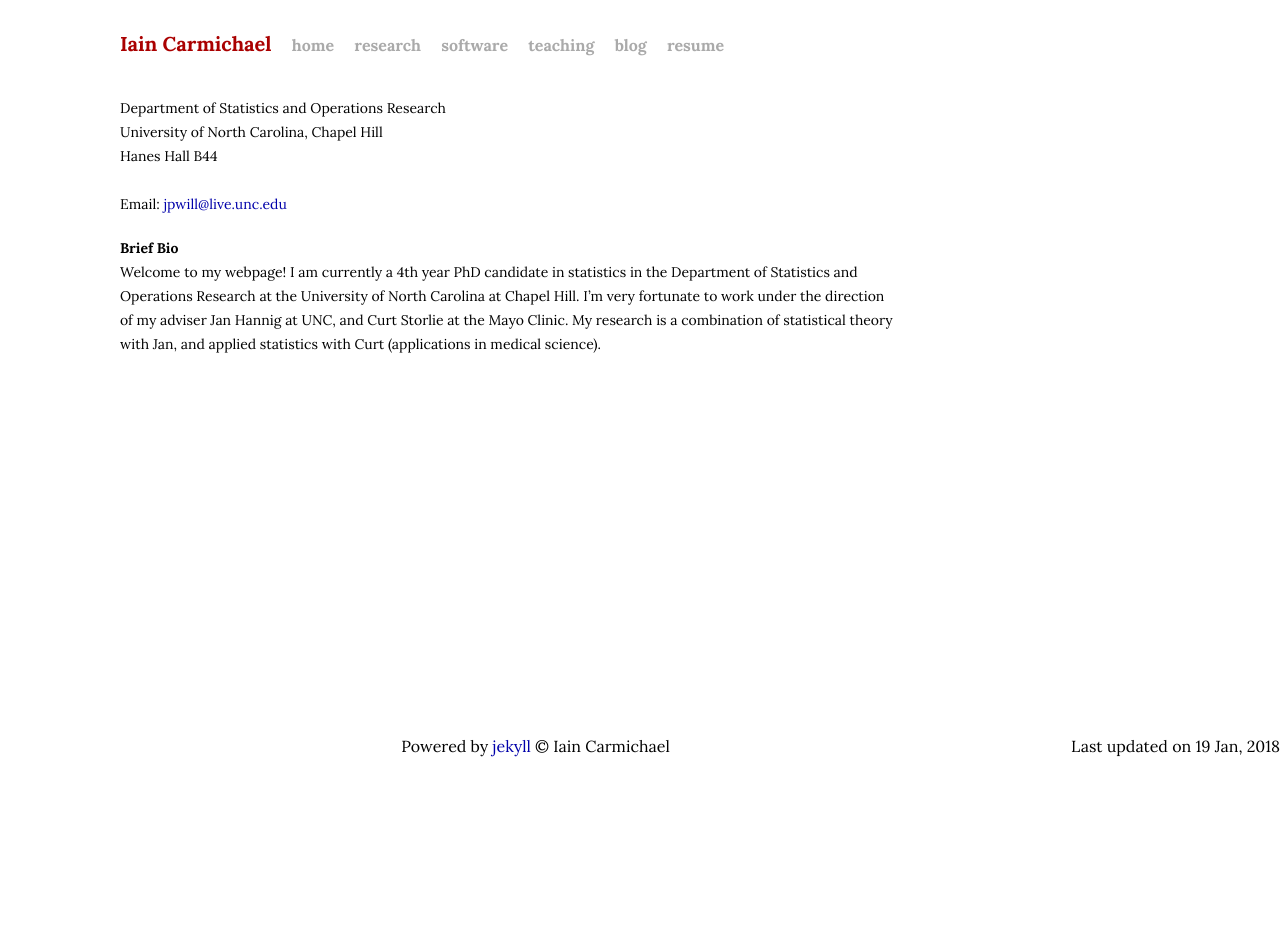
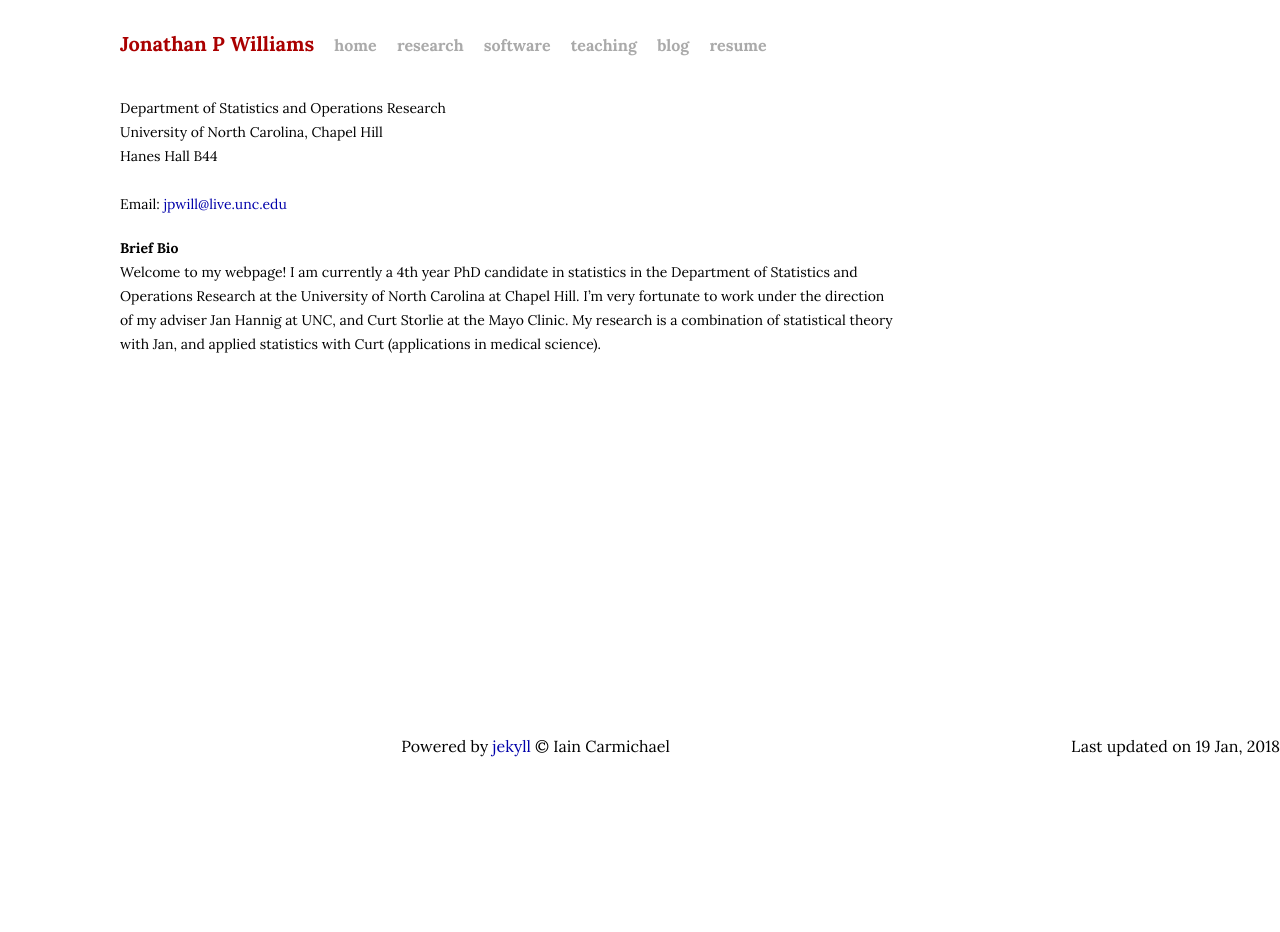
Before and after one commit to jonathanpw/jonathanpw.github.io, a Jekyll site: the page built from index.md, in a window 1280 px wide. Built offline with Jekyll 4.4.1, drawn with Linux system fonts in a browser that asks for light colours.

Commit message:
initialChanges

```diff
--- a/_config.yml
+++ b/_config.yml
@@ -13,11 +13,11 @@
 # you will see them accessed via {{ site.title }}, {{ site.email }}, and so on.
 # You can create any custom variable you would like, and they will be accessible
 # in the templates via {{ site.myvariable }}.
-name: Iain Carmichael
-description: Iain's personal website.
-email: iain@unc.edu
-url: "http://idc9.github.io"
-github_username:  idc9
+name: Jonathan P Williams
+description: Jonathan's personal website.
+email: jpwill@live.unc.edu
+url: "http://jonathanpw.github.io"
+github_username:  jpwill
 
 # Build settings
 markdown: kramdown
```
